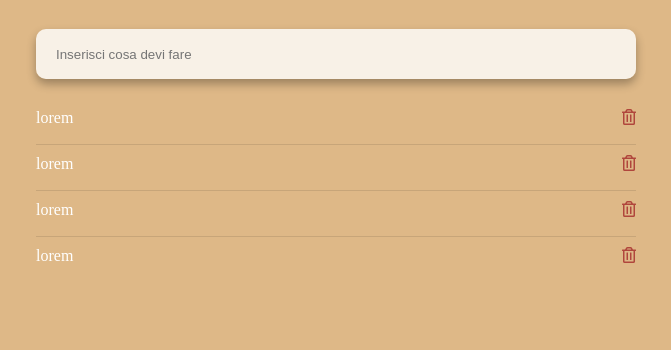
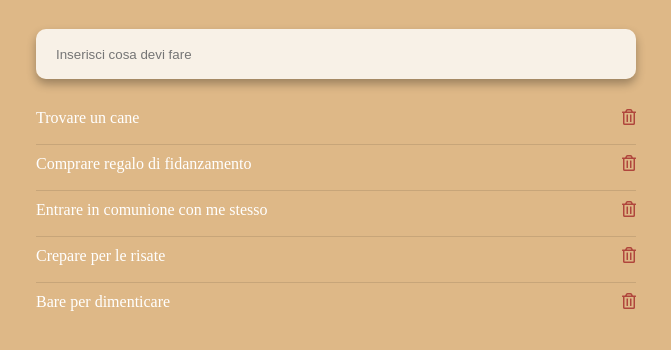
Before and after one commit to AndreaTrento95/-js-todo-clone, a plain HTML site: page index.html in a window 1280 px wide. Shown: the part 108-458 px from the top of the page, without its empty margins (304-975 px from the left). Drawn offline with nearby package versions, Linux system fonts and the light colour scheme.

Commit message:
svolgimento

```diff
--- a/assets/js/script.js
+++ b/assets/js/script.js
@@ -0,0 +1,48 @@
+$(document).ready(function(){
+
+    var cose_da_fare = [
+        "Trovare un cane",
+        "Comprare regalo di fidanzamento",
+        "Entrare in comunione con me stesso",
+        "Crepare per le risate",
+        "Bare per dimenticare"
+    ];
+
+    // creo un ciclo per stampare sul HTML gli elementi dell'array, tramite il metodo .clone()
+    for(var i = 0; i < cose_da_fare.length; i++){
+        var obiettivo = cose_da_fare[i];
+
+        var item = $('.template li').clone();
+        $(item).find('p').append(obiettivo);
+        $('.container ul').append(item);
+
+    }
+
+    //
+    $(document).on('click', '.container i', function(){
+        // quando l'icon trash viene cliccata viene eliminato il suo genitore
+        $(this).parent().remove();
+    })
+
+
+
+    $('.container input').keyup(function(event){
+
+        // se il tasto premuto è ENTER allora...
+        if(event.which === 13){
+
+            var str_input = $(this).val().trim();  // variabile del valore inserito nell'input
+
+            // se la lunghezza dell'input è più lunga di tre lettere/numeri
+            if($(this).val().length > 3){
+
+                var item = $('.template li').clone(); // clono un li dal template
+                $(item).find('p').append(str_input); // cerco 'p' all'interno del template e gli 'appendo' il valore inserito nel input
+                $('.container ul').append(item); // 'appendo' all'interno del ul l'li clonato
+                $(this).val(''); // vuoto la input text
+
+            }
+        }
+    })
+
+})
--- a/index.html
+++ b/index.html
@@ -17,30 +17,20 @@
         </h1>
 
         <input type="text" placeholder="Inserisci cosa devi fare">
+
         <ul>
-
-            <li>
-                <p>lorem</p>
-                <i class="far fa-trash-alt"></i>
-            </li>
-
-            <li>
-                <p>lorem</p>
-                <i class="far fa-trash-alt"></i>
-            </li>
-
-            <li>
-                <p>lorem</p>
-                <i class="far fa-trash-alt"></i>
-            </li>
-
-            <li>
-                <p>lorem</p>
-                <i class="far fa-trash-alt"></i>
-            </li>
 
         </ul>
 
+    </div>
+
+
+    <!-- TEMPLATE -->
+    <div class="template" style="display:none">
+        <li>
+            <p></p>
+            <i class="far fa-trash-alt"></i>
+        </li>
     </div>
 
 
```
